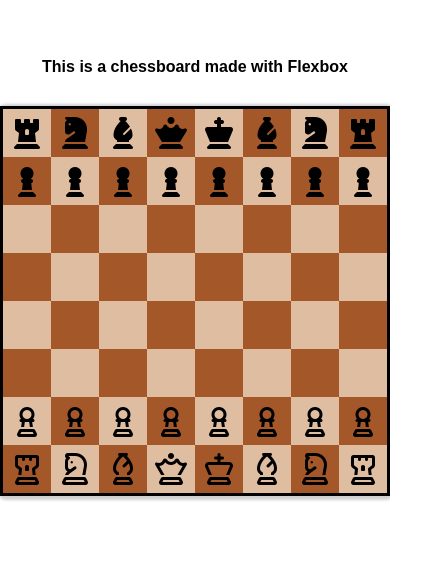
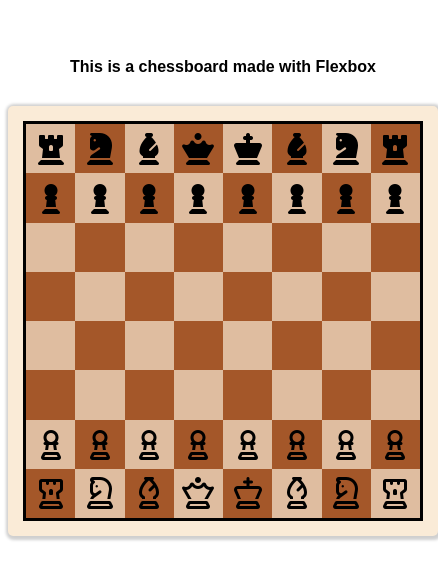
Before and after one commit to Jay-Deeee/avion-chessboard, a plain HTML site: page index.html in a window 390 px wide. Shown: the part 102-682 px from the top of the page, 438 px wide, since content can reach past the window. Drawn offline with Linux system fonts and the light colour scheme.

Commit message:
Fixed responsiveness by changing container sizes

```diff
--- a/styles.css
+++ b/styles.css
@@ -10,10 +10,12 @@
     padding: 15px;
     background-color: #faebd7;
     position: relative;
-    width: 100cqmin;
+    /* width: 100cqmin;
     height: 100cqmin;
     max-width: 430px;
-    max-height: 430px;
+    max-height: 430px; */
+    width: 430px;
+    height: 430px;
     border-radius: 5px;
     box-shadow: 1px 1px 3px 3px #00000030;
 }
@@ -21,8 +23,9 @@
 .hero {
     display: flex;
     flex-direction: column;
-    align-items: center;
-    justify-content: center;
+    align-content: space-around;
+    justify-content: space-around;
+    flex-wrap: wrap;
     margin-top: 150px;
     gap: 20px;
 }
@@ -30,18 +33,20 @@
 .desc {
     margin: 10px;
     font-weight: 900;
+    align-self: center;
 }
 
 .chessboard {
     display: flex;
     flex-direction: row;
     flex-wrap: wrap;
-    height: 100cqmin;
+    /* height: 100cqmin;
     width: 100cqmin;
     max-width: 400px;
-    max-height: 400px;
+    max-height: 400px; */
+    width: 400px;
+    height: 400px;
     border: 3px solid #000000;
-    aspect-ratio: 1/1;
 }
 
 .white, .black {
```
